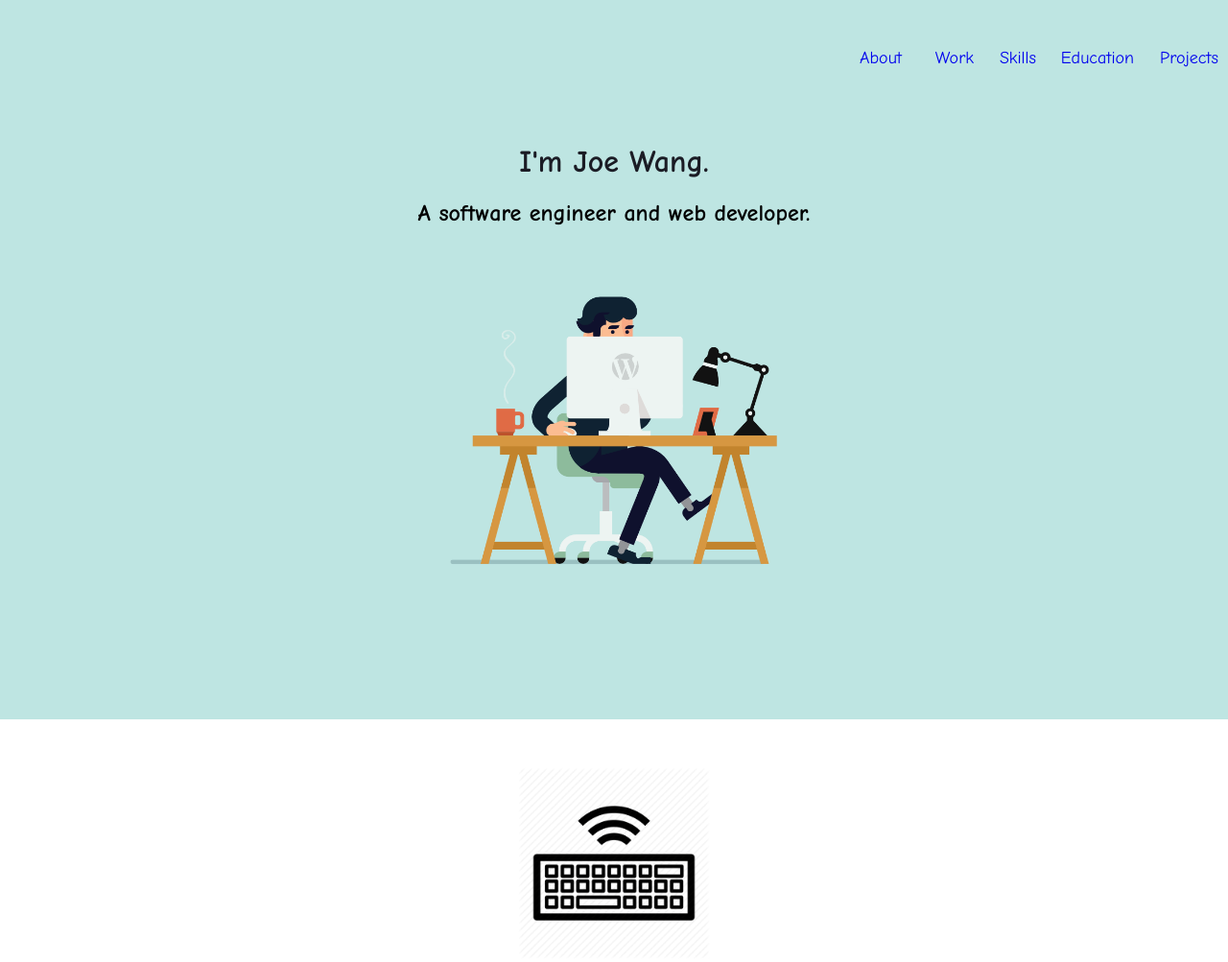
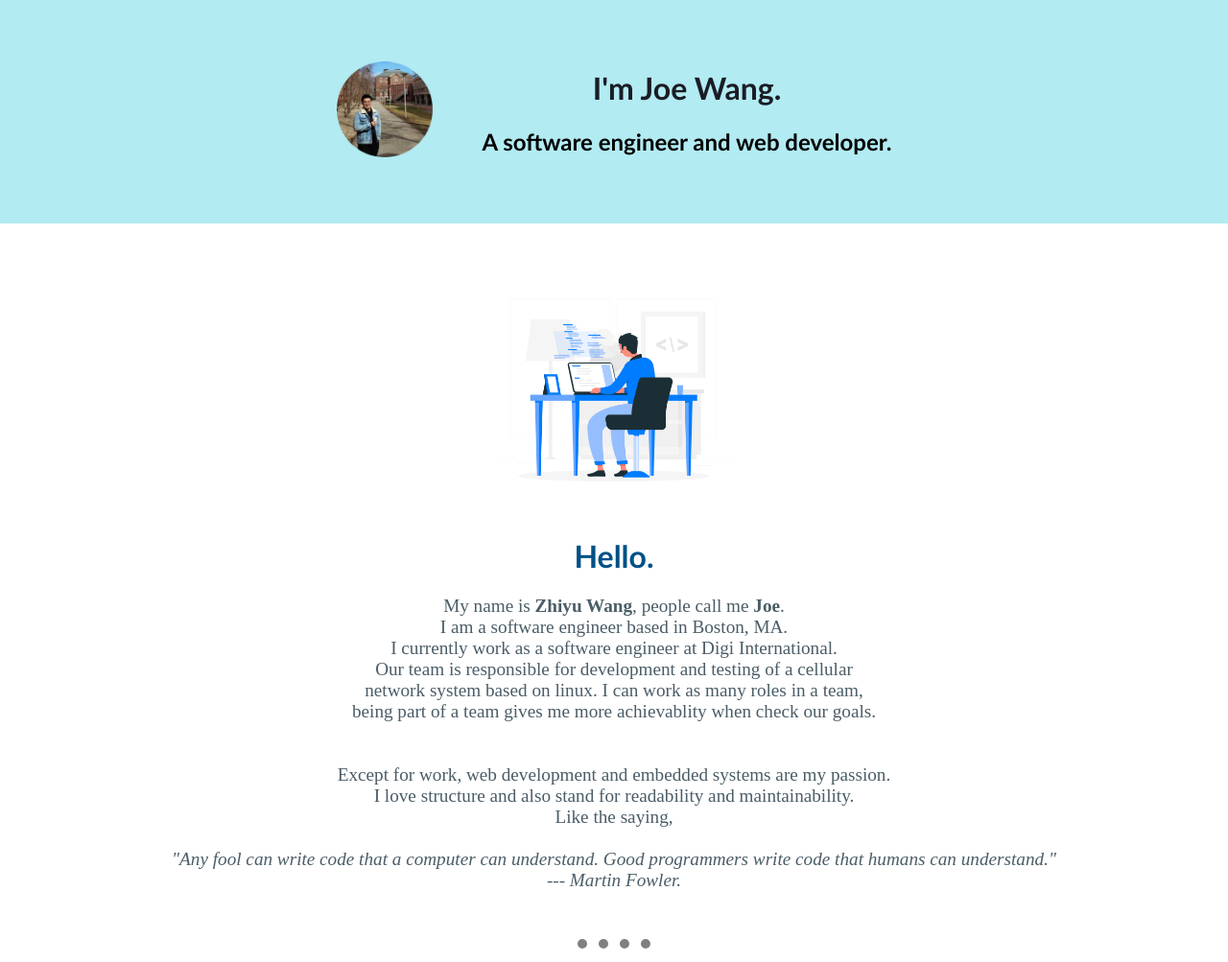
Before and after one commit to ZhiyuWang95/cv, a plain HTML site: page index.html in a window 1280 px wide. Shown: the top 1003 px of the page at 96% size. Drawn offline with Linux system fonts and the light colour scheme.

Commit message:
css: refactorize the page

```diff
--- a/css/styles.css
+++ b/css/styles.css
@@ -22,13 +22,13 @@ h3 {
 }
 /*class selectors*/
 .greeting {
-    font-family: "Comic Sans MS", cursive, sans-serif;
+    font-family: "Calibri";
     color: #005086;
     text-align: center;
 }
 
 .info-text {
-    font-family: "Comic Sans MS", cursive, sans-serif;
+    font-family: "Calibri";
     text-align: center;
 }
 
@@ -51,10 +51,20 @@ h3 {
 }
 
 #developer {
+    width: 20%;
+    height: auto;
     display: block;
-    width: 60%;
     margin-left: auto;
     margin-right: auto;
+}
+
+#display-table {
+    margin-left: auto;
+    margin-right: auto;
+}
+
+#first-disp {
+    background-color: #b2ebf2;
 }
 
 #head-table {
@@ -73,7 +83,7 @@ h3 {
 }
 
 #im-joe {
-    font-family: "Comic Sans MS", cursive, sans-serif;
+    font-family: "Calibri";
     text-align: center;
 }
 
@@ -83,6 +93,11 @@ h3 {
     display: block;
     margin-left: auto;
     margin-right: auto;
+}
+
+#me {
+    width: 100px;
+    height: 100px;
 }
 
 #navi-pro {
--- a/index.html
+++ b/index.html
@@ -10,25 +10,25 @@
     </head>
 
     <body>
-        <div id="head-table">
-            <div id="navi-bar">
-                <a href="#about" class="navi" id="navi-abo">About</a>
-                <a href="#work" class="navi" id="navi-wo">Work</a>
-                <a href="#skills" class="navi" id="navi-ski">Skills</a>
-                <a href="#education" class="navi" id="navi-edu">Education</a>
-                <a href="#project" class="navi" id="navi-pro">Projects</a>
-            </div>
-            <div id="intro">
-                <h1 id="im-joe"> I'm Joe Wang.</h1>
-            </div>
-            <div>
-                <h2 class="info-text"> A software engineer and web developer.</h2>
-            </div>
-            <img src="css/developer.png" alt="developer" id="developer">
+        <div id="navi-bar">
+
+        </div>
+        <div id="first-disp">
+            <table id="display-table"  cellspacing="50">
+                <tr>
+                    <td>
+                        <img src="css/circle-cropped.png" alt="me" id="me">
+                    </td>
+                    <td>
+                        <h1 id="im-joe"> I'm Joe Wang.</h1>
+                        <h2 class="info-text"> A software engineer and web developer.</h2>
+                    </td>
+                </tr>
+            </table>
         </div>
 
         <div id="about">
-            <img src="css/keyboard.png" alt="keyboard-img" id="keyboard-img">
+            <img src="css/developer.jpg" alt="developer" id="developer">
             <h1 class="greeting">Hello.</h1>
             <p id="about-text">
                 My name is <strong>Zhiyu Wang</strong>, people call me <strong>Joe</strong>. <br>
@@ -141,5 +141,6 @@
 
         <a href="hobbies.html" target=_black> Hobbies</a>
         <a href="contact.html" target=_black> Contact me</a>
+        <a href='https://www.freepik.com/vectors/technology'>Technology vector created by stories - www.freepik.com</a>
     </body>
 </html>
```
Also changed, not shown: css/circle-cropped.png (added), css/developer.jpg (added), css/developer.png (deleted), css/keyboard.png (deleted), css/mouse.png (deleted), css/thinking.svg (deleted), 2 other files.
